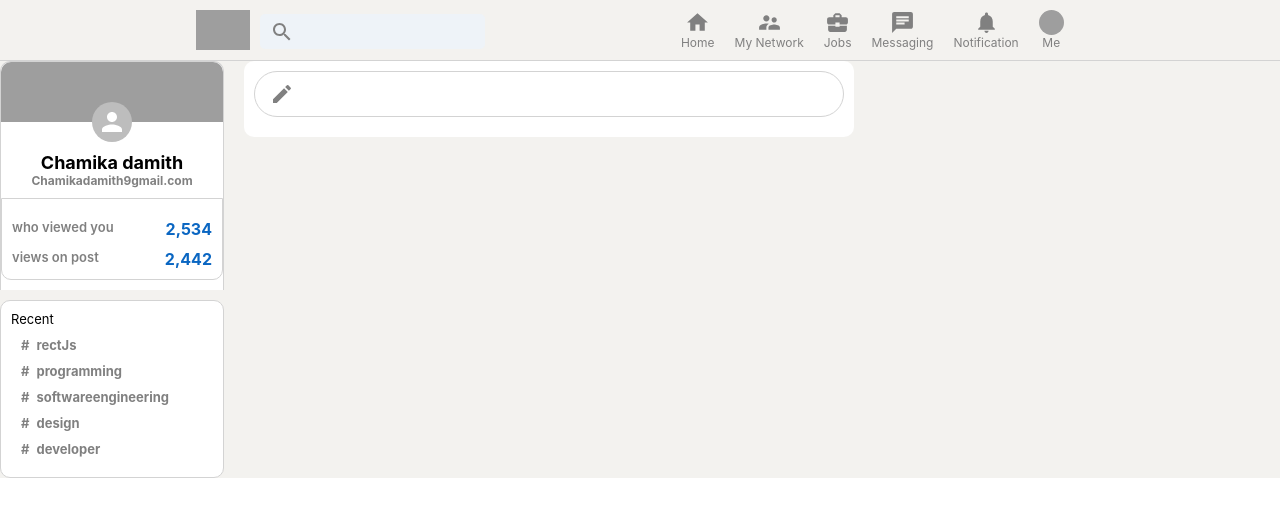
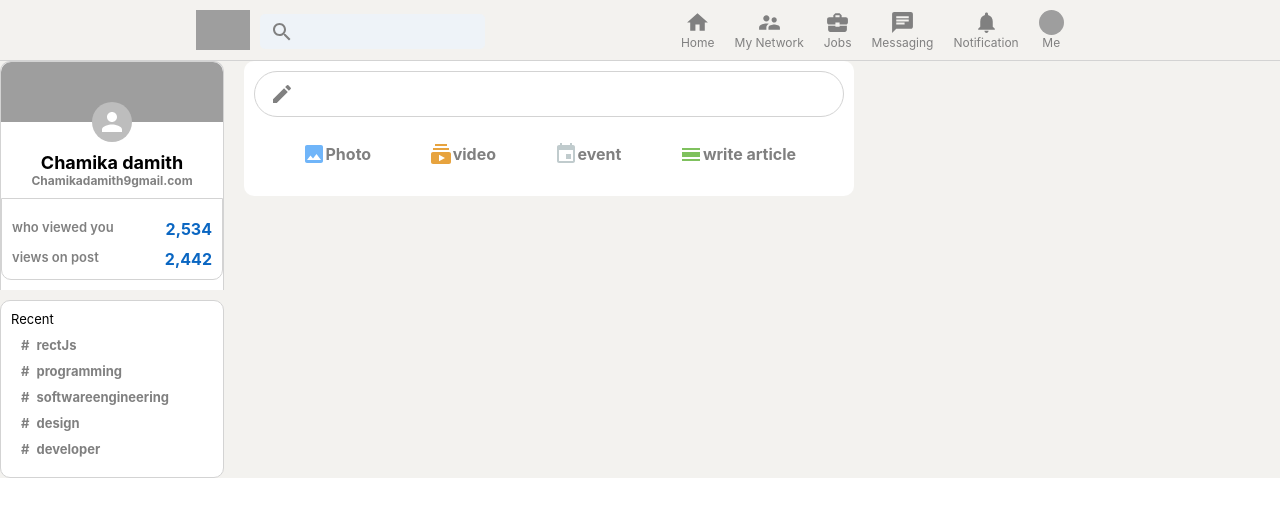
Before and after one commit to chamika-damith/Linkedin-Clone-ReactJs, a React (Create React App) app: page / in a window 1280 px wide. Shown: the top 516 px of the page. Built offline with nearby package versions, Linux system fonts and the light colour scheme; grey boxes are pictures that could not be loaded.

Commit message:
create input option

```diff
--- a/src/Feed.css
+++ b/src/Feed.css
@@ -36,3 +36,8 @@
 .feed__input > form > button{
     display: none;
 }
+
+.feed__inputOption{
+    display: flex;
+    justify-content: space-evenly;
+}
--- a/src/Feed.js
+++ b/src/Feed.js
@@ -2,6 +2,10 @@ import React from 'react'
 import './Feed.css'
 import CreateIcon from '@mui/icons-material/Create';
 import InputOption from './InputOption';
+import ImageIcon from '@mui/icons-material/Image';
+import SubscriptionsIcon from '@mui/icons-material/Subscriptions';
+import EventIcon from '@mui/icons-material/Event';
+import CalendarViewDayIcon from '@mui/icons-material/CalendarViewDay';
 
 function Feed() {
     return (
@@ -16,7 +20,10 @@ function Feed() {
                 </div>
 
                 <div className='feed__inputOption'>
-                    <InputOption />
+                    <InputOption Icon={ImageIcon} title={'Photo'} color="#70B5F9"/>
+                    <InputOption Icon={SubscriptionsIcon} title={'video'} color="#E7A33E"/>
+                    <InputOption Icon={EventIcon} title={'event'} color="#C0CBCD"/>
+                    <InputOption Icon={CalendarViewDayIcon} title={'write article'} color="#7FC15E"/>
                 </div>
             </div>
         </div>
--- a/src/InputOption.css
+++ b/src/InputOption.css
@@ -0,0 +1,13 @@
+.inputOption{
+    display: flex;
+    align-items: center;
+    margin-top: 15px;
+    color: gray;
+    padding: 10px;
+    cursor: pointer;
+}
+
+.inputOption:hover{
+    background-color: whitesmoke;
+    border-radius: 10px;
+}
--- a/src/InputOption.js
+++ b/src/InputOption.js
@@ -1,9 +1,12 @@
 import React from 'react'
 import './InputOption.css'
 
-function InputOption() {
+function InputOption({Icon,title,color}) {
   return (
-    <div className='inputOption'></div>
+    <div className='inputOption'>
+        <Icon style={{color: color}}/>
+        <h4>{title}</h4>
+    </div>
   )
 }
 
```
